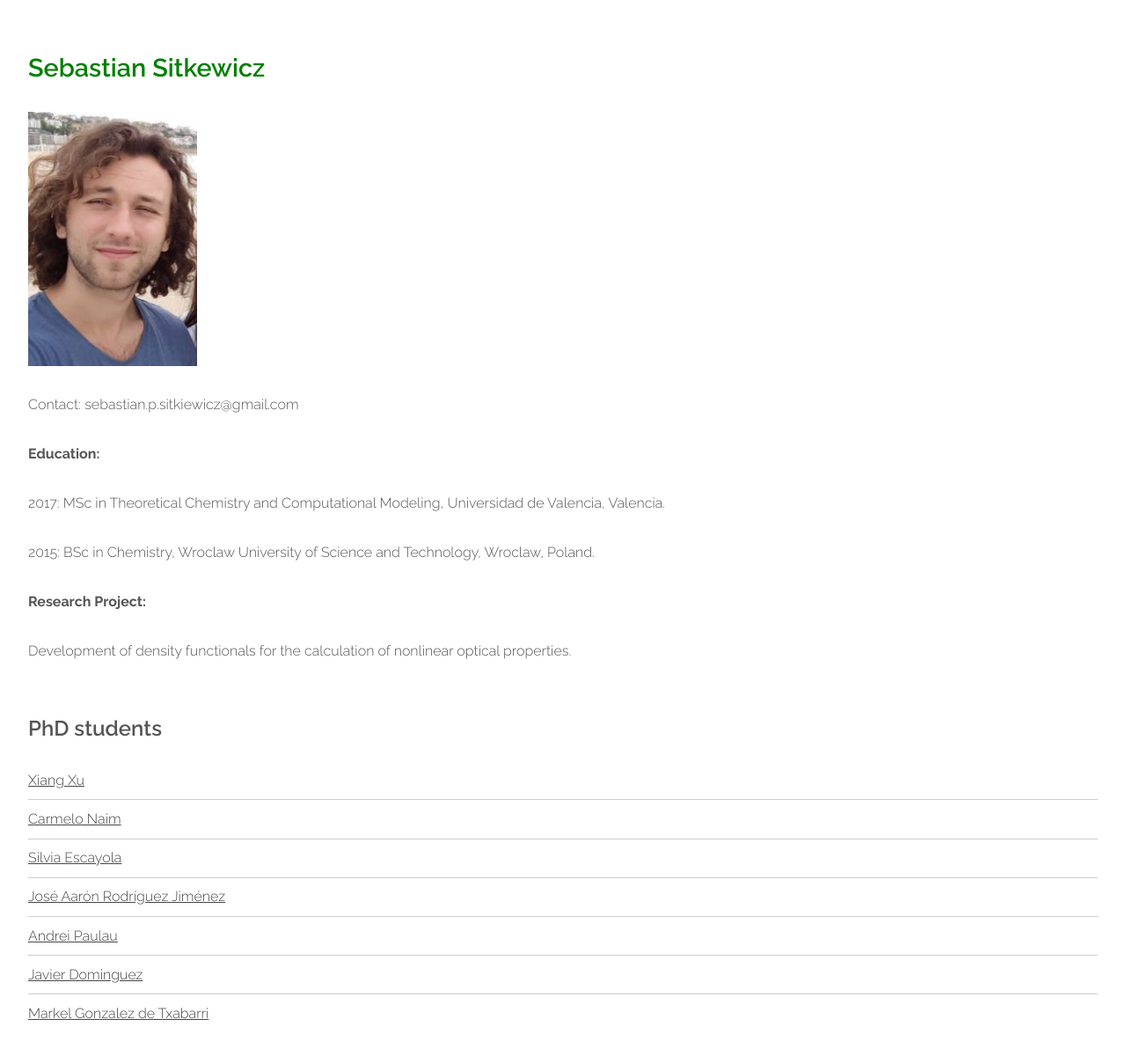
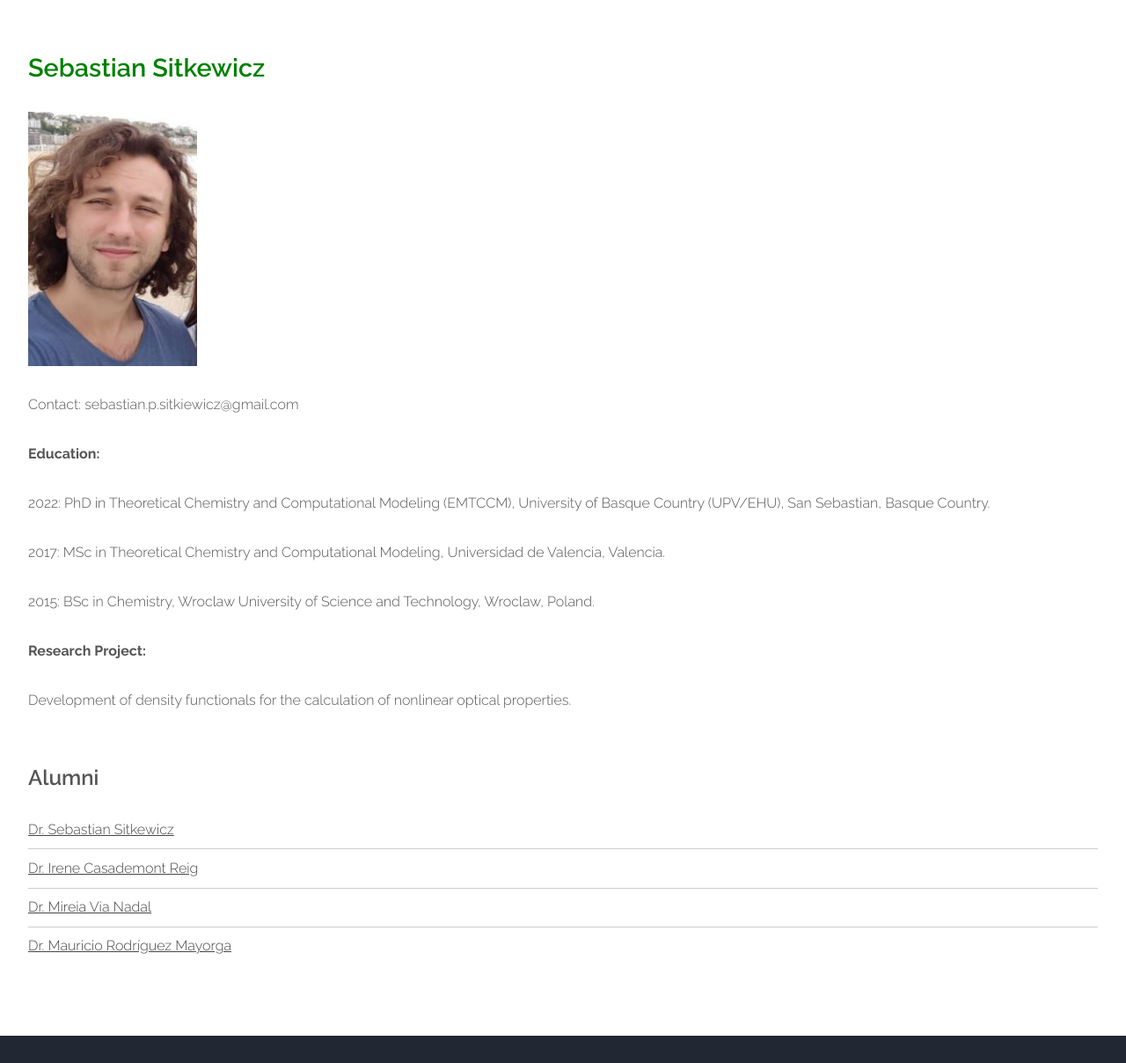
Before and after one commit to old-jekyll-templates/Horizons-Jekyll-Theme, a Jekyll site: the page built from members/sebastian_sitkewicz.html, in a window 1280 px wide and 1400 px high, cut to the strip 192-1400 px from the top of the window. Shown: the whole strip at 88% size. Built offline with Jekyll 4.4.1, drawn with Linux system fonts in a browser that asks for light colours.

Commit message:
Update sebastian_sitkewicz.html

```diff
--- a/members/sebastian_sitkewicz.html
+++ b/members/sebastian_sitkewicz.html
@@ -1,5 +1,5 @@
 ---
-title: PhD student
+title: Alumni
 layout: main
 ---
 
@@ -12,10 +12,10 @@ layout: main
 				<div id="sidebar" class="3u sidebar">
 					<section>
 						<header class="major">
-							<h2>PhD students</h2>
+							<h2>Alumni</h2>
 						</header>
 						<ul class="default">
-            					  {% include phd_list.html %}
+            					  {% include alumni_list.html %}
 						</ul>
 					</section>
 				</div>
@@ -29,7 +29,8 @@ layout: main
 	    <a href="#" class="image feature"><img src="{{ site.baseurl }}/members/photos/sebstian.jpg" alt="" style="width: 15vw; min-width: 60px;" /></a>
 	    <p>Contact: sebastian.p.sitkiewicz@gmail.com</p>
 	    <p><b>Education:</b></p>
-      <p>2017: MSc in Theoretical Chemistry and Computational Modeling, Universidad de Valencia, Valencia.</p>
+            <p>2022: PhD in Theoretical Chemistry and Computational Modeling (EMTCCM), University of Basque Country (UPV/EHU), San Sebastian, Basque Country.</p>
+            <p>2017: MSc in Theoretical Chemistry and Computational Modeling, Universidad de Valencia, Valencia.</p>
 	    <p>2015: BSc in Chemistry, Wroclaw University of Science and Technology, Wroclaw, Poland.</p>
             <p><b>Research Project:</b></p>
 	    <p>Development of density functionals for the calculation of nonlinear optical properties.</p>
```
